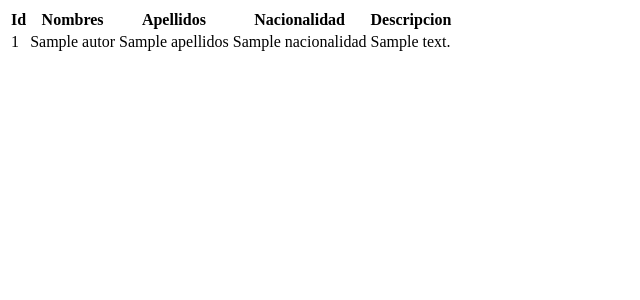
After one commit to FernandoCusco/SistemaLibrosBasadoEnContenido, a Django app: template templates/libro/listar_autores.html in a window 1280 px wide. The commit adds this page. Shown: the top 300 px of the page, without its empty margins (0-640 px from the left). Run offline with Django 3.2, Linux system fonts and the light colour scheme; the template is opened without the code that fills it: most values are stand-ins (such as "Sample title", 1, 10 or a date in 2020); parts of the project's set-up code (start-up, migrations or seed data) failed here and were passed over.

Commit message:
Agregando el listar Autores

```diff
--- a/apps/libro/urls.py
+++ b/apps/libro/urls.py
@@ -1,6 +1,7 @@
 from django.urls import path
-from .views import crearAutor
+from .views import crearAutor, listarAutor
 
 urlpatterns = [
-    path('crear_autor/', crearAutor, name = 'crear_autor')
+    path('crear_autor/', crearAutor, name = 'crear_autor'),
+    path('listar_autores/', listarAutor, name = 'listar_autores')
 ]
--- a/apps/libro/views.py
+++ b/apps/libro/views.py
@@ -1,5 +1,6 @@
 from django.shortcuts import render, redirect
 from .forms import AutorForm
+from .models import Autor
 
 # Create your views here.
 def Home(request):
@@ -9,6 +10,7 @@ def Home(request):
 def crearAutor(request):
     if request.method == 'POST':
         autor_form = AutorForm(request.POST)
+        print(autor_form)
 
         if autor_form.is_valid():
             autor_form.save()
@@ -18,3 +20,7 @@ def crearAutor(request):
         autor_form = AutorForm()
         print(autor_form)
     return render(request, 'libro/crear_autor.html', {'autor_form':autor_form})
+
+def listarAutor(request):
+    autores = Autor.objects.all()
+    return render(request, 'libro/listar_autores.html', {'autores':autores})
--- a/templates/index.html
+++ b/templates/index.html
@@ -1,14 +1,20 @@
 <!doctype html>
-<html lang="en">
+<html lang="es">
   <head>
-    <title>Home</title>
+    <meta charset="utf-8">
+    <title>{% block title %}Home{% endblock title %}</title>
+    {% block extracss %}
+    {% endblock extracss %}
+  </head>
+  <body>
+    {% block body %}
+    <h1>Home</h1>
+    {% endblock body %}
 
 
-    <h1>Hola</h1>
-    <!-- Optional JavaScript -->
-    <!-- jQuery first, then Popper.js, then Bootstrap JS -->
-    <script src="https://code.jquery.com/jquery-3.2.1.slim.min.js" integrity="sha384-KJ3o2DKtIkvYIK3UENzmM7KCkRr/rE9/Qpg6aAZGJwFDMVNA/GpGFF93hXpG5KkN" crossorigin="anonymous"></script>
-    <script src="https://cdnjs.cloudflare.com/ajax/libs/popper.js/1.12.3/umd/popper.min.js" integrity="sha384-vFJXuSJphROIrBnz7yo7oB41mKfc8JzQZiCq4NCceLEaO4IHwicKwpJf9c9IpFgh" crossorigin="anonymous"></script>
-    <script src="https://maxcdn.bootstrapcdn.com/bootstrap/4.0.0-beta.2/js/bootstrap.min.js" integrity="sha384-alpBpkh1PFOepccYVYDB4do5UnbKysX5WZXm3XxPqe5iKTfUKjNkCk9SaVuEZflJ" crossorigin="anonymous"></script>
+
+
+    {% block extrajs %}
+    {% endblock extrajs %}
   </body>
 </html>
--- /dev/null
+++ b/templates/libro/listar_autores.html
@@ -0,0 +1,34 @@
+{% extends 'index.html' %}
+{% block title %}
+  Listar Autores
+{% endblock title %}
+
+{% block body %}
+    {%if autores %}
+    <table>
+      <thead>
+        <tr>
+          <th>Id</th>
+          <th>Nombres</th>
+          <th>Apellidos</th>
+          <th>Nacionalidad</th>
+          <th>Descripcion</th>
+        </tr>
+      </thead>
+      <tbody>
+        {% for autor in autores %}
+          <tr>
+            <td>{{ autor.id }}</td>
+            <td>{{ autor.nombre }}</td>
+            <td>{{ autor.apellidos }}</td>
+            <td>{{ autor.nacionalidad }}</td>
+            <td>{{ autor.descripcion }}</td>
+          </tr>
+        {% endfor %}
+      </tbody>
+    </table>
+    {% else %}
+      <h1>No hay autores disponibles</h1>
+    {% endif %}
+
+{% endblock body %}
```
Also changed, not shown: templates/libro/crear_autor.html (+9 -10 lines).
